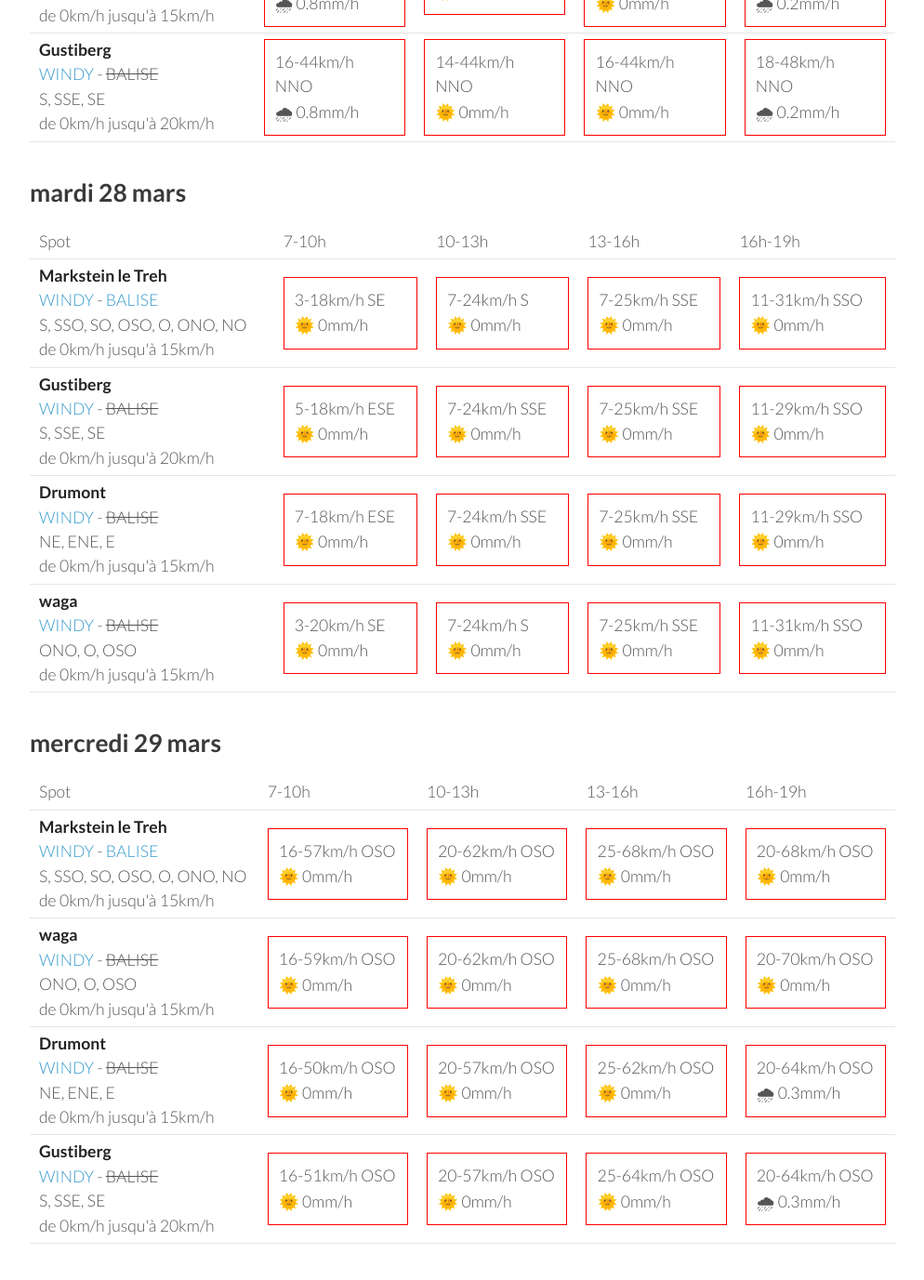
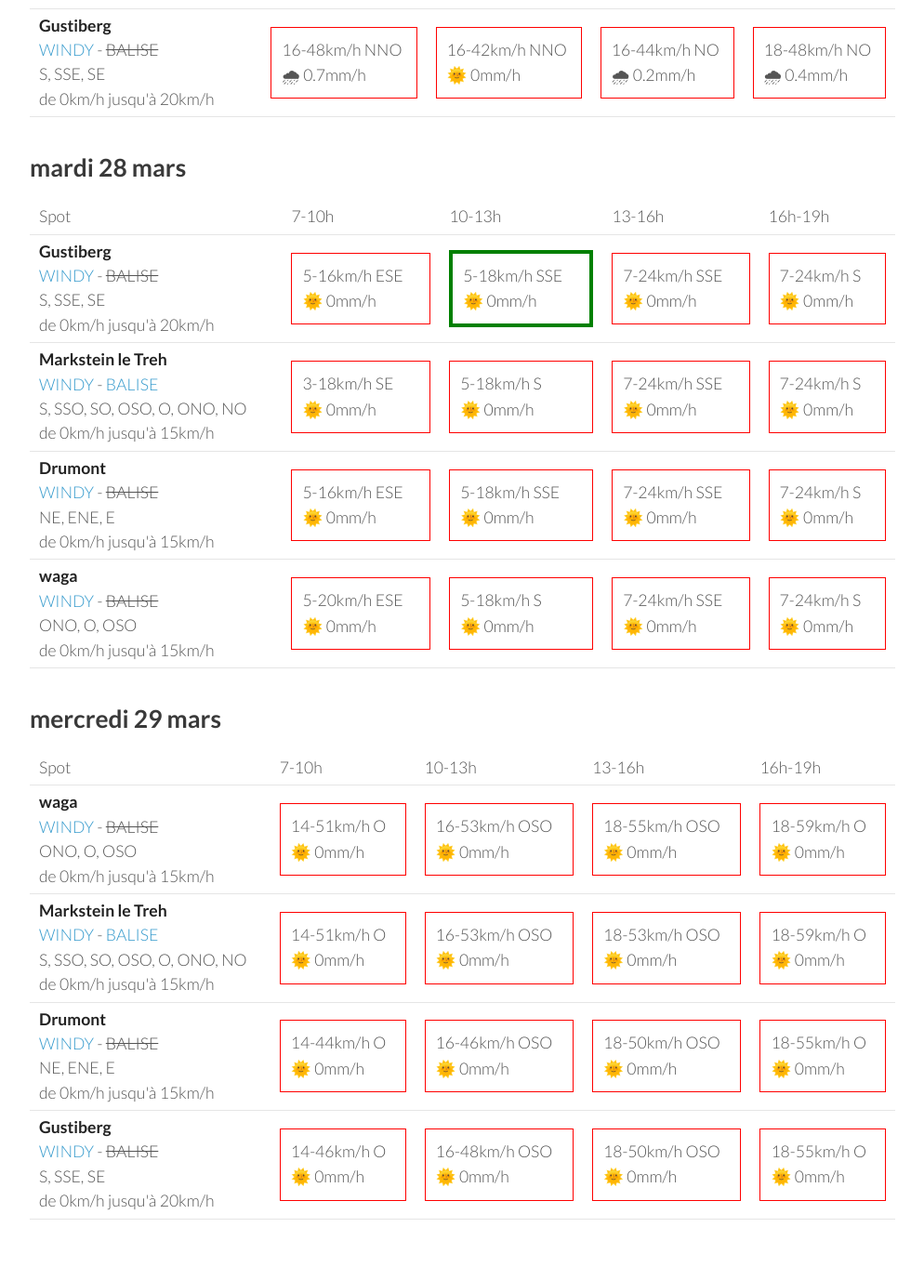
Before and after one commit to parapente-dans-le-nord/parapente-dans-le-nord.github.io, a Jekyll site: the page built from vosges.markdown, in a window 1280 px wide and 1400 px high, scrolled down 2485 px. Shown: the top 1377 px of the window at 93% size, without its empty margins (26-1020 px from the left). Built offline with Jekyll 4.4.1, drawn with Linux system fonts in a browser that asks for light colours; some of the changed text lies outside the part shown.

Commit message:
update index.markdown

```diff
--- a/vosges.markdown
+++ b/vosges.markdown
@@ -133,9 +133,9 @@ page mise à jour le vendredi 24 mars 19:16
         <td><strong>waga</strong><br><a href="https://windy.com/47.903/6.996?47.900,6.983,15">WINDY</a> - <span class="no-balise"> BALISE </span><br> <span class="vent-favorable">ONO, O, OSO</span><br><span class="force-vent">de 0km/h jusqu'à 15km/h</span> </td>
 
             <td><div class="not-flyable"><p>5-20km/h S</p><p>🌧 2.6mm/h</p></div></td>
-            <td><div class="not-flyable"><p>20-70km/h OSO</p><p>🌧 1.3mm/h</p></div></td>
-            <td><div class="not-flyable"><p>25-77km/h OSO</p><p>🌧 0.9mm/h</p></div></td>
-            <td><div class="not-flyable"><p>22-83km/h O</p><p>🌧 1.2mm/h</p></div></td>
+            <td><div class="not-flyable"><p>20-74km/h OSO</p><p>🌧 1.8mm/h</p></div></td>
+            <td><div class="not-flyable"><p>16-81km/h OSO</p><p>🌧 3mm/h</p></div></td>
+            <td><div class="not-flyable"><p>22-79km/h O</p><p>🌧 2.2mm/h</p></div></td>
 
 
     </tr>
@@ -143,9 +143,9 @@ page mise à jour le vendredi 24 mars 19:16
         <td><strong>Markstein le Treh</strong><br><a href="https://windy.com/47.926/7.012?47.505,7.012,8,m:eY1agmQ">WINDY</a> - <span class=""><a href="http://www.balisemeteo.com/balise.php?idBalise=136">BALISE</a> </span><br> <span class="vent-favorable">S, SSO, SO, OSO, O, ONO, NO</span><br><span class="force-vent">de 0km/h jusqu'à 15km/h</span> </td>
 
             <td><div class="not-flyable"><p>18-46km/h SO</p><p>🌧 1.8mm/h</p></div></td>
-            <td><div class="not-flyable"><p>20-68km/h OSO</p><p>🌧 1.3mm/h</p></div></td>
-            <td><div class="not-flyable"><p>25-75km/h OSO</p><p>🌧 0.7mm/h</p></div></td>
-            <td><div class="not-flyable"><p>22-81km/h O</p><p>🌧 1.2mm/h</p></div></td>
+            <td><div class="not-flyable"><p>20-72km/h OSO</p><p>🌧 1.7mm/h</p></div></td>
+            <td><div class="not-flyable"><p>18-79km/h OSO</p><p>🌧 2.8mm/h</p></div></td>
+            <td><div class="not-flyable"><p>22-77km/h O</p><p>🌧 1.9mm/h</p></div></td>
 
 
     </tr>
@@ -153,9 +153,9 @@ page mise à jour le vendredi 24 mars 19:16
         <td><strong>Drumont</strong><br><a href="https://windy.com/47.898/6.919?47.687,6.919,9,m:eYYagmG">WINDY</a> - <span class="no-balise"> BALISE </span><br> <span class="vent-favorable">NE, ENE, E</span><br><span class="force-vent">de 0km/h jusqu'à 15km/h</span> </td>
 
             <td><div class="not-flyable"><p>18-48km/h SO</p><p>🌧 2.9mm/h</p></div></td>
-            <td><div class="not-flyable"><p>22-66km/h OSO</p><p>🌧 1.1mm/h</p></div></td>
-            <td><div class="not-flyable"><p>27-70km/h OSO</p><p>🌧 1.8mm/h</p></div></td>
-            <td><div class="not-flyable"><p>20-74km/h O</p><p>🌧 1.5mm/h</p></div></td>
+            <td><div class="not-flyable"><p>24-68km/h OSO</p><p>🌧 1.8mm/h</p></div></td>
+            <td><div class="not-flyable"><p>18-74km/h OSO</p><p>🌧 3.4mm/h</p></div></td>
+            <td><div class="not-flyable"><p>20-72km/h O</p><p>🌧 3mm/h</p></div></td>
 
 
     </tr>
@@ -163,9 +163,9 @@ page mise à jour le vendredi 24 mars 19:16
         <td><strong>Gustiberg</strong><br><a href="https://windy.com/47.894/6.934?47.891,6.934,15,m:eYYagmI">WINDY</a> - <span class="no-balise"> BALISE </span><br> <span class="vent-favorable">S, SSE, SE</span><br><span class="force-vent">de 0km/h jusqu'à 20km/h</span> </td>
 
             <td><div class="not-flyable"><p>12-40km/h SO</p><p>🌧 3.3mm/h</p></div></td>
-            <td><div class="not-flyable"><p>22-66km/h OSO</p><p>🌧 1.1mm/h</p></div></td>
-            <td><div class="not-flyable"><p>25-72km/h OSO</p><p>🌧 1.6mm/h</p></div></td>
-            <td><div class="not-flyable"><p>20-75km/h O</p><p>🌧 1.5mm/h</p></div></td>
+            <td><div class="not-flyable"><p>22-68km/h OSO</p><p>🌧 1.8mm/h</p></div></td>
+            <td><div class="not-flyable"><p>18-75km/h OSO</p><p>🌧 3.3mm/h</p></div></td>
+            <td><div class="not-flyable"><p>20-74km/h O</p><p>🌧 2.8mm/h</p></div></td>
 
 
     </tr>
@@ -188,40 +188,40 @@ page mise à jour le vendredi 24 mars 19:16
 <tr>
         <td><strong>waga</strong><br><a href="https://windy.com/47.903/6.996?47.900,6.983,15">WINDY</a> - <span class="no-balise"> BALISE </span><br> <span class="vent-favorable">ONO, O, OSO</span><br><span class="force-vent">de 0km/h jusqu'à 15km/h</span> </td>
 
-            <td><div class="not-flyable"><p>14-48km/h NNO</p><p>🌧 0.6mm/h</p></div></td>
-            <td><div class="not-flyable"><p>12-46km/h NNO</p><p>🌞 0mm/h</p></div></td>
-            <td><div class="not-flyable"><p>14-44km/h NNO</p><p>🌞 0mm/h</p></div></td>
-            <td><div class="not-flyable"><p>18-50km/h NO</p><p>🌧 0.2mm/h</p></div></td>
+            <td><div class="not-flyable"><p>14-51km/h NNO</p><p>🌧 0.7mm/h</p></div></td>
+            <td><div class="not-flyable"><p>14-46km/h NNO</p><p>🌞 0mm/h</p></div></td>
+            <td><div class="not-flyable"><p>16-46km/h NO</p><p>🌞 0mm/h</p></div></td>
+            <td><div class="not-flyable"><p>16-50km/h NO</p><p>🌧 0.3mm/h</p></div></td>
 
 
     </tr>
 <tr>
         <td><strong>Markstein le Treh</strong><br><a href="https://windy.com/47.926/7.012?47.505,7.012,8,m:eY1agmQ">WINDY</a> - <span class=""><a href="http://www.balisemeteo.com/balise.php?idBalise=136">BALISE</a> </span><br> <span class="vent-favorable">S, SSO, SO, OSO, O, ONO, NO</span><br><span class="force-vent">de 0km/h jusqu'à 15km/h</span> </td>
 
-            <td><div class="not-flyable"><p>16-48km/h NNO</p><p>🌧 0.7mm/h</p></div></td>
-            <td><div class="not-flyable"><p>12-46km/h NNO</p><p>🌞 0mm/h</p></div></td>
-            <td><div class="not-flyable"><p>16-44km/h NNO</p><p>🌞 0mm/h</p></div></td>
-            <td><div class="not-flyable"><p>18-50km/h NO</p><p>🌧 0.3mm/h</p></div></td>
+            <td><div class="not-flyable"><p>14-50km/h NNO</p><p>🌧 0.8mm/h</p></div></td>
+            <td><div class="not-flyable"><p>14-44km/h NNO</p><p>🌞 0mm/h</p></div></td>
+            <td><div class="not-flyable"><p>16-46km/h NO</p><p>🌧 0.2mm/h</p></div></td>
+            <td><div class="not-flyable"><p>16-50km/h NO</p><p>🌧 0.4mm/h</p></div></td>
 
 
     </tr>
 <tr>
         <td><strong>Drumont</strong><br><a href="https://windy.com/47.898/6.919?47.687,6.919,9,m:eYYagmG">WINDY</a> - <span class="no-balise"> BALISE </span><br> <span class="vent-favorable">NE, ENE, E</span><br><span class="force-vent">de 0km/h jusqu'à 15km/h</span> </td>
 
-            <td><div class="not-flyable"><p>16-44km/h NNO</p><p>🌧 0.8mm/h</p></div></td>
-            <td><div class="not-flyable"><p>14-44km/h N</p><p>🌞 0mm/h</p></div></td>
-            <td><div class="not-flyable"><p>16-44km/h NNO</p><p>🌞 0mm/h</p></div></td>
-            <td><div class="not-flyable"><p>18-48km/h NNO</p><p>🌧 0.2mm/h</p></div></td>
+            <td><div class="not-flyable"><p>16-46km/h NNO</p><p>🌧 0.7mm/h</p></div></td>
+            <td><div class="not-flyable"><p>16-42km/h NNO</p><p>🌞 0mm/h</p></div></td>
+            <td><div class="not-flyable"><p>16-44km/h NO</p><p>🌧 0.2mm/h</p></div></td>
+            <td><div class="not-flyable"><p>18-48km/h NO</p><p>🌧 0.4mm/h</p></div></td>
 
 
     </tr>
 <tr>
         <td><strong>Gustiberg</strong><br><a href="https://windy.com/47.894/6.934?47.891,6.934,15,m:eYYagmI">WINDY</a> - <span class="no-balise"> BALISE </span><br> <span class="vent-favorable">S, SSE, SE</span><br><span class="force-vent">de 0km/h jusqu'à 20km/h</span> </td>
 
-            <td><div class="not-flyable"><p>16-44km/h NNO</p><p>🌧 0.8mm/h</p></div></td>
-            <td><div class="not-flyable"><p>14-44km/h NNO</p><p>🌞 0mm/h</p></div></td>
-            <td><div class="not-flyable"><p>16-44km/h NNO</p><p>🌞 0mm/h</p></div></td>
-            <td><div class="not-flyable"><p>18-48km/h NNO</p><p>🌧 0.2mm/h</p></div></td>
+            <td><div class="not-flyable"><p>16-48km/h NNO</p><p>🌧 0.7mm/h</p></div></td>
+            <td><div class="not-flyable"><p>16-42km/h NNO</p><p>🌞 0mm/h</p></div></td>
+            <td><div class="not-flyable"><p>16-44km/h NO</p><p>🌧 0.2mm/h</p></div></td>
+            <td><div class="not-flyable"><p>18-48km/h NO</p><p>🌧 0.4mm/h</p></div></td>
 
 
     </tr>
@@ -242,42 +242,42 @@ page mise à jour le vendredi 24 mars 19:16
       <td>16h-19h</td>
     </tr>
 <tr>
-        <td><strong>Markstein le Treh</strong><br><a href="https://windy.com/47.926/7.012?47.505,7.012,8,m:eY1agmQ">WINDY</a> - <span class=""><a href="http://www.balisemeteo.com/balise.php?idBalise=136">BALISE</a> </span><br> <span class="vent-favorable">S, SSO, SO, OSO, O, ONO, NO</span><br><span class="force-vent">de 0km/h jusqu'à 15km/h</span> </td>
+        <td><strong>Gustiberg</strong><br><a href="https://windy.com/47.894/6.934?47.891,6.934,15,m:eYYagmI">WINDY</a> - <span class="no-balise"> BALISE </span><br> <span class="vent-favorable">S, SSE, SE</span><br><span class="force-vent">de 0km/h jusqu'à 20km/h</span> </td>
 
-            <td><div class="not-flyable"><p>3-18km/h SE</p><p>🌞 0mm/h</p></div></td>
+            <td><div class="not-flyable"><p>5-16km/h ESE</p><p>🌞 0mm/h</p></div></td>
+            <td><div class="flyable"><p>5-18km/h SSE</p><p>🌞 0mm/h</p></div></td>
+            <td><div class="not-flyable"><p>7-24km/h SSE</p><p>🌞 0mm/h</p></div></td>
             <td><div class="not-flyable"><p>7-24km/h S</p><p>🌞 0mm/h</p></div></td>
-            <td><div class="not-flyable"><p>7-25km/h SSE</p><p>🌞 0mm/h</p></div></td>
-            <td><div class="not-flyable"><p>11-31km/h SSO</p><p>🌞 0mm/h</p></div></td>
 
 
     </tr>
 <tr>
-        <td><strong>Gustiberg</strong><br><a href="https://windy.com/47.894/6.934?47.891,6.934,15,m:eYYagmI">WINDY</a> - <span class="no-balise"> BALISE </span><br> <span class="vent-favorable">S, SSE, SE</span><br><span class="force-vent">de 0km/h jusqu'à 20km/h</span> </td>
+        <td><strong>Markstein le Treh</strong><br><a href="https://windy.com/47.926/7.012?47.505,7.012,8,m:eY1agmQ">WINDY</a> - <span class=""><a href="http://www.balisemeteo.com/balise.php?idBalise=136">BALISE</a> </span><br> <span class="vent-favorable">S, SSO, SO, OSO, O, ONO, NO</span><br><span class="force-vent">de 0km/h jusqu'à 15km/h</span> </td>
 
-            <td><div class="not-flyable"><p>5-18km/h ESE</p><p>🌞 0mm/h</p></div></td>
+            <td><div class="not-flyable"><p>3-18km/h SE</p><p>🌞 0mm/h</p></div></td>
+            <td><div class="not-flyable"><p>5-18km/h S</p><p>🌞 0mm/h</p></div></td>
             <td><div class="not-flyable"><p>7-24km/h SSE</p><p>🌞 0mm/h</p></div></td>
-            <td><div class="not-flyable"><p>7-25km/h SSE</p><p>🌞 0mm/h</p></div></td>
-            <td><div class="not-flyable"><p>11-29km/h SSO</p><p>🌞 0mm/h</p></div></td>
+            <td><div class="not-flyable"><p>7-24km/h S</p><p>🌞 0mm/h</p></div></td>
 
 
     </tr>
 <tr>
         <td><strong>Drumont</strong><br><a href="https://windy.com/47.898/6.919?47.687,6.919,9,m:eYYagmG">WINDY</a> - <span class="no-balise"> BALISE </span><br> <span class="vent-favorable">NE, ENE, E</span><br><span class="force-vent">de 0km/h jusqu'à 15km/h</span> </td>
 
-            <td><div class="not-flyable"><p>7-18km/h ESE</p><p>🌞 0mm/h</p></div></td>
+            <td><div class="not-flyable"><p>5-16km/h ESE</p><p>🌞 0mm/h</p></div></td>
+            <td><div class="not-flyable"><p>5-18km/h SSE</p><p>🌞 0mm/h</p></div></td>
             <td><div class="not-flyable"><p>7-24km/h SSE</p><p>🌞 0mm/h</p></div></td>
-            <td><div class="not-flyable"><p>7-25km/h SSE</p><p>🌞 0mm/h</p></div></td>
-            <td><div class="not-flyable"><p>11-29km/h SSO</p><p>🌞 0mm/h</p></div></td>
+            <td><div class="not-flyable"><p>7-24km/h S</p><p>🌞 0mm/h</p></div></td>
 
 
     </tr>
 <tr>
         <td><strong>waga</strong><br><a href="https://windy.com/47.903/6.996?47.900,6.983,15">WINDY</a> - <span class="no-balise"> BALISE </span><br> <span class="vent-favorable">ONO, O, OSO</span><br><span class="force-vent">de 0km/h jusqu'à 15km/h</span> </td>
 
-            <td><div class="not-flyable"><p>3-20km/h SE</p><p>🌞 0mm/h</p></div></td>
+            <td><div class="not-flyable"><p>5-20km/h ESE</p><p>🌞 0mm/h</p></div></td>
+            <td><div class="not-flyable"><p>5-18km/h S</p><p>🌞 0mm/h</p></div></td>
+            <td><div class="not-flyable"><p>7-24km/h SSE</p><p>🌞 0mm/h</p></div></td>
             <td><div class="not-flyable"><p>7-24km/h S</p><p>🌞 0mm/h</p></div></td>
-            <td><div class="not-flyable"><p>7-25km/h SSE</p><p>🌞 0mm/h</p></div></td>
-            <td><div class="not-flyable"><p>11-31km/h SSO</p><p>🌞 0mm/h</p></div></td>
 
 
     </tr>
@@ -298,42 +298,42 @@ page mise à jour le vendredi 24 mars 19:16
       <td>16h-19h</td>
     </tr>
 <tr>
-        <td><strong>Markstein le Treh</strong><br><a href="https://windy.com/47.926/7.012?47.505,7.012,8,m:eY1agmQ">WINDY</a> - <span class=""><a href="http://www.balisemeteo.com/balise.php?idBalise=136">BALISE</a> </span><br> <span class="vent-favorable">S, SSO, SO, OSO, O, ONO, NO</span><br><span class="force-vent">de 0km/h jusqu'à 15km/h</span> </td>
+        <td><strong>waga</strong><br><a href="https://windy.com/47.903/6.996?47.900,6.983,15">WINDY</a> - <span class="no-balise"> BALISE </span><br> <span class="vent-favorable">ONO, O, OSO</span><br><span class="force-vent">de 0km/h jusqu'à 15km/h</span> </td>
 
-            <td><div class="not-flyable"><p>16-57km/h OSO</p><p>🌞 0mm/h</p></div></td>
-            <td><div class="not-flyable"><p>20-62km/h OSO</p><p>🌞 0mm/h</p></div></td>
-            <td><div class="not-flyable"><p>25-68km/h OSO</p><p>🌞 0mm/h</p></div></td>
-            <td><div class="not-flyable"><p>20-68km/h OSO</p><p>🌞 0mm/h</p></div></td>
+            <td><div class="not-flyable"><p>14-51km/h O</p><p>🌞 0mm/h</p></div></td>
+            <td><div class="not-flyable"><p>16-53km/h OSO</p><p>🌞 0mm/h</p></div></td>
+            <td><div class="not-flyable"><p>18-55km/h OSO</p><p>🌞 0mm/h</p></div></td>
+            <td><div class="not-flyable"><p>18-59km/h O</p><p>🌞 0mm/h</p></div></td>
 
 
     </tr>
 <tr>
-        <td><strong>waga</strong><br><a href="https://windy.com/47.903/6.996?47.900,6.983,15">WINDY</a> - <span class="no-balise"> BALISE </span><br> <span class="vent-favorable">ONO, O, OSO</span><br><span class="force-vent">de 0km/h jusqu'à 15km/h</span> </td>
+        <td><strong>Markstein le Treh</strong><br><a href="https://windy.com/47.926/7.012?47.505,7.012,8,m:eY1agmQ">WINDY</a> - <span class=""><a href="http://www.balisemeteo.com/balise.php?idBalise=136">BALISE</a> </span><br> <span class="vent-favorable">S, SSO, SO, OSO, O, ONO, NO</span><br><span class="force-vent">de 0km/h jusqu'à 15km/h</span> </td>
 
-            <td><div class="not-flyable"><p>16-59km/h OSO</p><p>🌞 0mm/h</p></div></td>
-            <td><div class="not-flyable"><p>20-62km/h OSO</p><p>🌞 0mm/h</p></div></td>
-            <td><div class="not-flyable"><p>25-68km/h OSO</p><p>🌞 0mm/h</p></div></td>
-            <td><div class="not-flyable"><p>20-70km/h OSO</p><p>🌞 0mm/h</p></div></td>
+            <td><div class="not-flyable"><p>14-51km/h O</p><p>🌞 0mm/h</p></div></td>
+            <td><div class="not-flyable"><p>16-53km/h OSO</p><p>🌞 0mm/h</p></div></td>
+            <td><div class="not-flyable"><p>18-53km/h OSO</p><p>🌞 0mm/h</p></div></td>
+            <td><div class="not-flyable"><p>18-59km/h O</p><p>🌞 0mm/h</p></div></td>
 
 
     </tr>
 <tr>
         <td><strong>Drumont</strong><br><a href="https://windy.com/47.898/6.919?47.687,6.919,9,m:eYYagmG">WINDY</a> - <span class="no-balise"> BALISE </span><br> <span class="vent-favorable">NE, ENE, E</span><br><span class="force-vent">de 0km/h jusqu'à 15km/h</span> </td>
 
-            <td><div class="not-flyable"><p>16-50km/h OSO</p><p>🌞 0mm/h</p></div></td>
-            <td><div class="not-flyable"><p>20-57km/h OSO</p><p>🌞 0mm/h</p></div></td>
-            <td><div class="not-flyable"><p>25-62km/h OSO</p><p>🌞 0mm/h</p></div></td>
-            <td><div class="not-flyable"><p>20-64km/h OSO</p><p>🌧 0.3mm/h</p></div></td>
+            <td><div class="not-flyable"><p>14-44km/h O</p><p>🌞 0mm/h</p></div></td>
+            <td><div class="not-flyable"><p>16-46km/h OSO</p><p>🌞 0mm/h</p></div></td>
+            <td><div class="not-flyable"><p>18-50km/h OSO</p><p>🌞 0mm/h</p></div></td>
+            <td><div class="not-flyable"><p>18-55km/h O</p><p>🌞 0mm/h</p></div></td>
 
 
     </tr>
 <tr>
         <td><strong>Gustiberg</strong><br><a href="https://windy.com/47.894/6.934?47.891,6.934,15,m:eYYagmI">WINDY</a> - <span class="no-balise"> BALISE </span><br> <span class="vent-favorable">S, SSE, SE</span><br><span class="force-vent">de 0km/h jusqu'à 20km/h</span> </td>
 
-            <td><div class="not-flyable"><p>16-51km/h OSO</p><p>🌞 0mm/h</p></div></td>
-            <td><div class="not-flyable"><p>20-57km/h OSO</p><p>🌞 0mm/h</p></div></td>
-            <td><div class="not-flyable"><p>25-64km/h OSO</p><p>🌞 0mm/h</p></div></td>
-            <td><div class="not-flyable"><p>20-64km/h OSO</p><p>🌧 0.3mm/h</p></div></td>
+            <td><div class="not-flyable"><p>14-46km/h O</p><p>🌞 0mm/h</p></div></td>
+            <td><div class="not-flyable"><p>16-48km/h OSO</p><p>🌞 0mm/h</p></div></td>
+            <td><div class="not-flyable"><p>18-50km/h OSO</p><p>🌞 0mm/h</p></div></td>
+            <td><div class="not-flyable"><p>18-55km/h O</p><p>🌞 0mm/h</p></div></td>
 
 
     </tr>
```
Also changed, not shown: other parts of vosges.markdown (+1 -1 lines).
